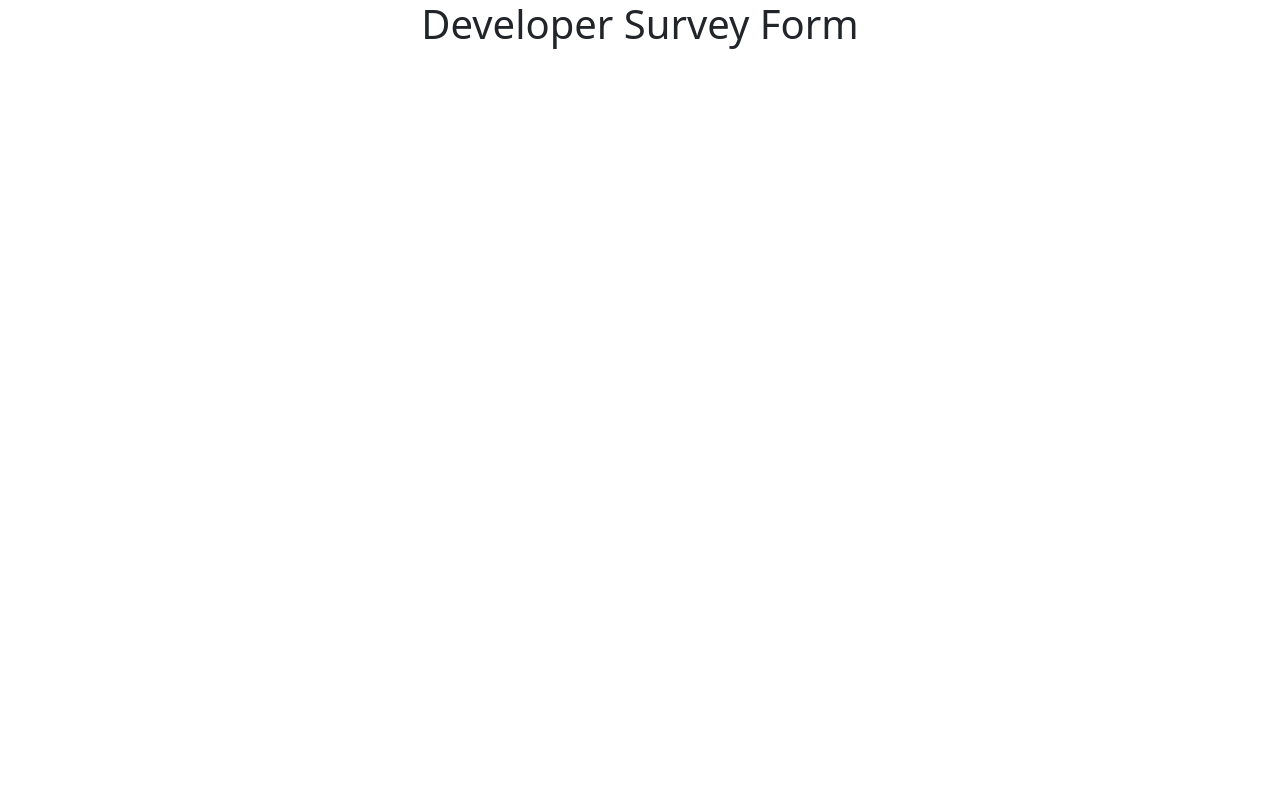
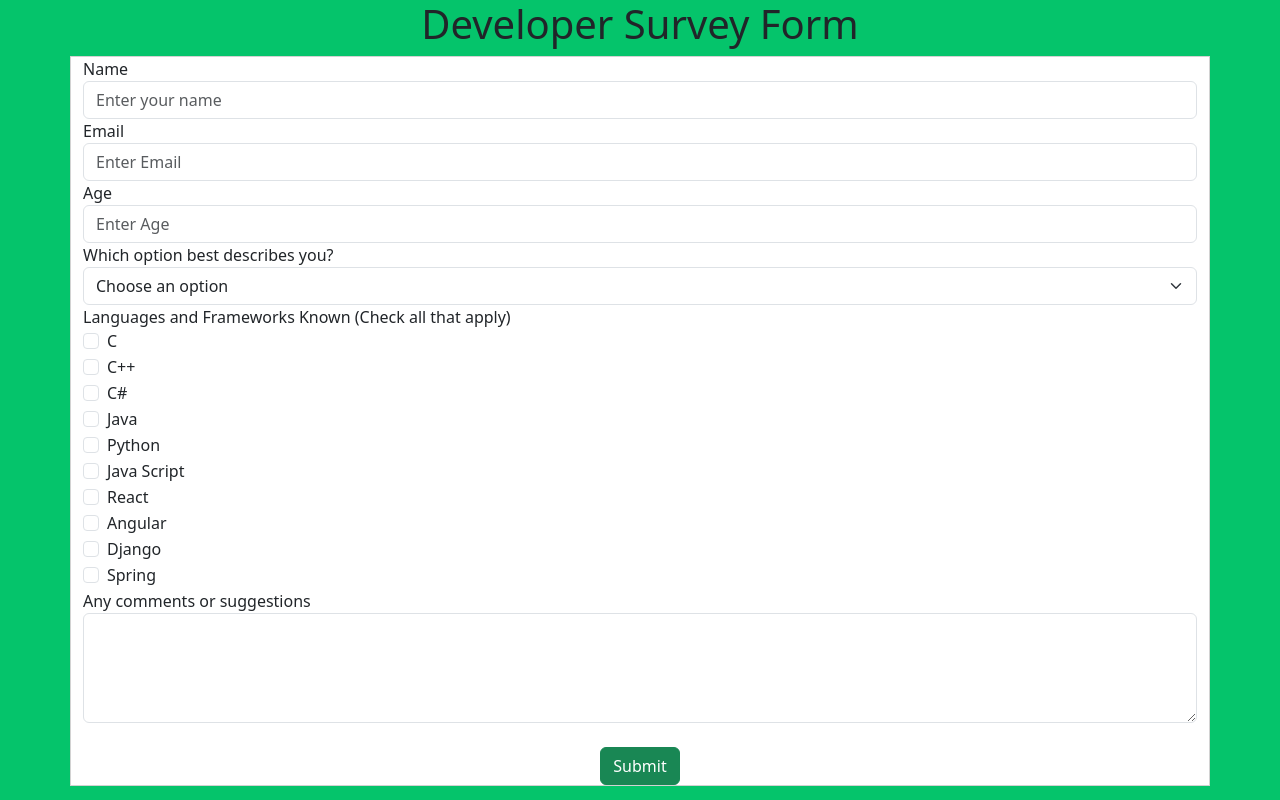
Before and after one commit to Drethetechgeek/survey_form, a plain HTML site: page index.html in a window 1280 px wide. Drawn offline with nearby package versions, Linux system fonts and the light colour scheme.

Commit message:
form completed

```diff
--- a/index.html
+++ b/index.html
@@ -5,6 +5,14 @@
         <meta name="viewport" content="width=device-width, initial-scale=1">
         <title>Survey Form</title>
         <link href="https://cdn.jsdelivr.net/npm/bootstrap@5.3.3/dist/css/bootstrap.min.css" rel="stylesheet" integrity="sha384-QWTKZyjpPEjISv5WaRU9OFeRpok6YctnYmDr5pNlyT2bRjXh0JMhjY6hW+ALEwIH" crossorigin="anonymous">
+        <style>
+            body {
+                background-color: #05c46b;
+            }
+            .card {
+                border-radius: 0%;
+            }
+        </style>
     </head>
     <body>
         <div class="container">
@@ -12,8 +20,80 @@
                 <div class="col">
                 <h1 class="text-center">Developer Survey Form</h1>
         </div>
-        <form>
-
+        <form class="card">
+            <div class="form-group">
+                <label for="inputText">Name</label>
+                <input type="text" class="form-control" id="inputText" aria-describedby="nameHelp" placeholder="Enter your name">
+            </div>
+            <div class="form-group">
+                <label for="inputEmail">Email</label>
+                <input type="email" class="form-control" id="inputEmail" aria-describedby="emailHelp" placeholder="Enter Email">
+            </div>
+            <div class="form-group">
+                <label for="inputAge">Age</label>
+                <input type="number" class="form-control" id="inputAge" aria-describedby="ageHelp" placeholder="Enter Age">
+            </div>
+            <div class="form-group">
+                <label for="inputText">Which option best describes you? </label>
+                <select class="form-select">
+                    <option selected>Choose an option</option>
+                    <option value="1">Student</option>
+                    <option value="2">Self Learner</option>
+                    <option value="3">Developer</option>
+                    <option value="4">Other</option>
+                </select>
+            </div>
+            <div class="form-group">
+                <label for="inputText">Languages and Frameworks Known (Check all that apply)</label>
+                <div class="form-check">
+                    <input class="form-check-input" type="checkbox" value="" id="flexCheck1">
+                    <label class="form-check-label" for="flexCheck1">C</label>
+                </div>
+                <div class="form-check">
+                    <input class="form-check-input" type="checkbox" value="" id="flexCheck2">
+                    <label class="form-check-label" for="flexCheck2">C++</label>
+                </div>
+                <div class="form-check">
+                    <input class="form-check-input" type="checkbox" value="" id="flexCheck3">
+                    <label class="form-check-label" for="flexCheck3">C#</label>
+                </div>
+                <div class="form-check">
+                    <input class="form-check-input" type="checkbox" value="" id="flexCheck4">
+                    <label class="form-check-label" for="flexCheck4">Java</label>
+                </div>
+                <div class="form-check">
+                    <input class="form-check-input" type="checkbox" value="" id="flexCheck5">
+                    <label class="form-check-label" for="flexCheck5">Python</label>
+                </div>
+                <div class="form-check">
+                    <input class="form-check-input" type="checkbox" value="" id="flexCheck6">
+                    <label class="form-check-label" for="flexCheck6">Java Script</label>
+                </div>
+                <div class="form-check">
+                    <input class="form-check-input" type="checkbox" value="" id="flexCheck7">
+                    <label class="form-check-label" for="flexCheck7">React</label>
+                </div>
+                <div class="form-check">
+                    <input class="form-check-input" type="checkbox" value="" id="flexCheck8">
+                    <label class="form-check-label" for="flexCheck8">Angular</label>
+                </div>
+                <div class="form-check">
+                    <input class="form-check-input" type="checkbox" value="" id="flexCheck9">
+                    <label class="form-check-label" for="flexCheck9">Django</label>
+                </div>
+                <div class="form-check">
+                    <input class="form-check-input" type="checkbox" value="" id="flexCheck10">
+                    <label class="form-check-label" for="flexCheck10">Spring</label>
+                </div>
+                <div class="form-group">
+                    <label for="inputText">Any comments or suggestions</label>
+                    <textarea class="form-control" id="textAreaExample" rows="4"></textarea>
+                    <label class="form-label" for="textAreaExample"></label>
+                </div>
+                <div class="text-center">
+                    <button class="btn btn-success" type="submit">Submit</button>
+                </div>
+            </div>
         </form>
 
         <script src="https://cdn.jsdelivr.net/npm/bootstrap@5.3.3/dist/js/bootstrap.bundle.min.js" integrity="sha384-YvpcrYf0tY3lHB60NNkmXc5s9fDVZLESaAA55NDzOxhy9GkcIdslK1eN7N6jIeHz" crossorigin="anonymous"></script>
```
